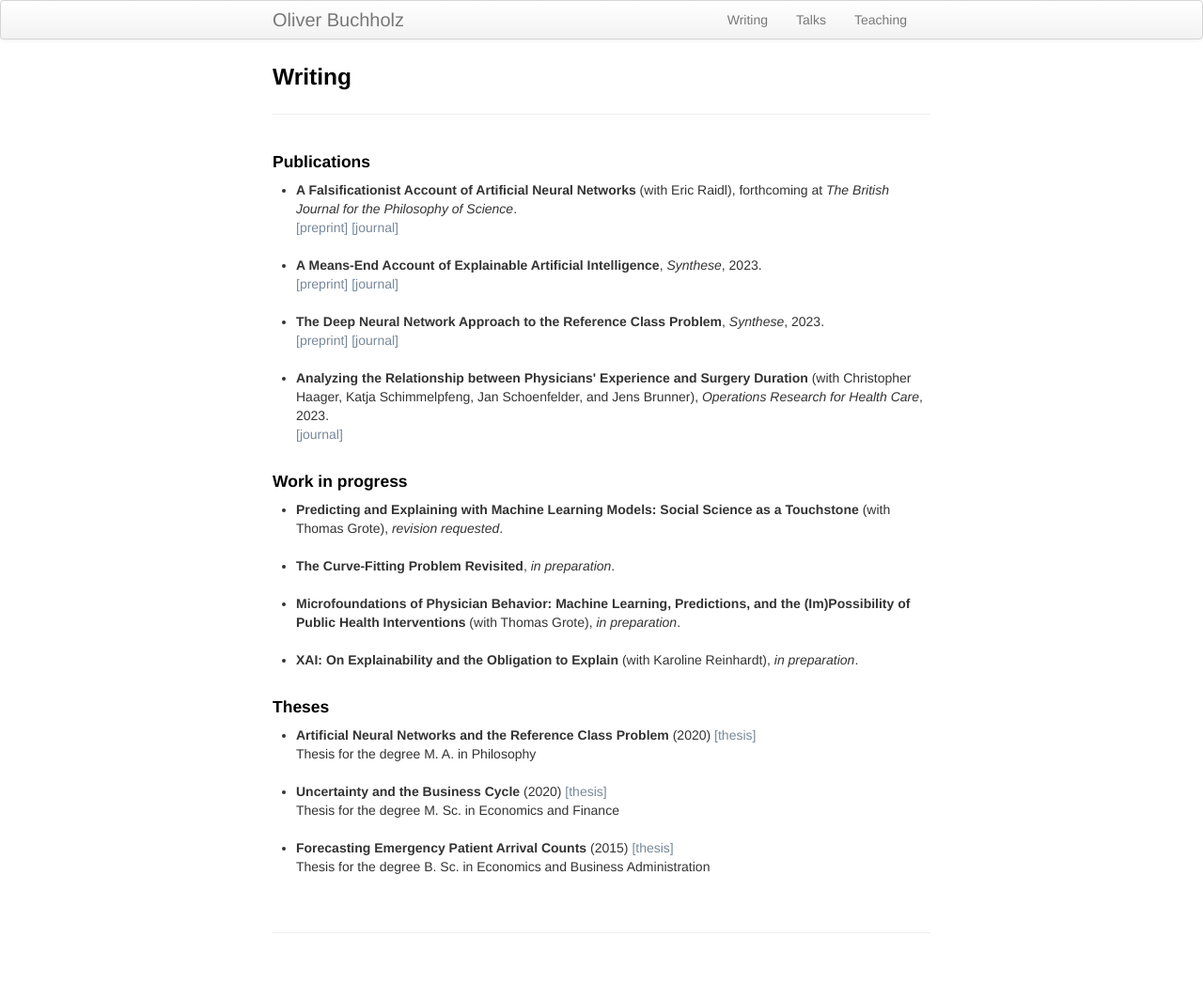
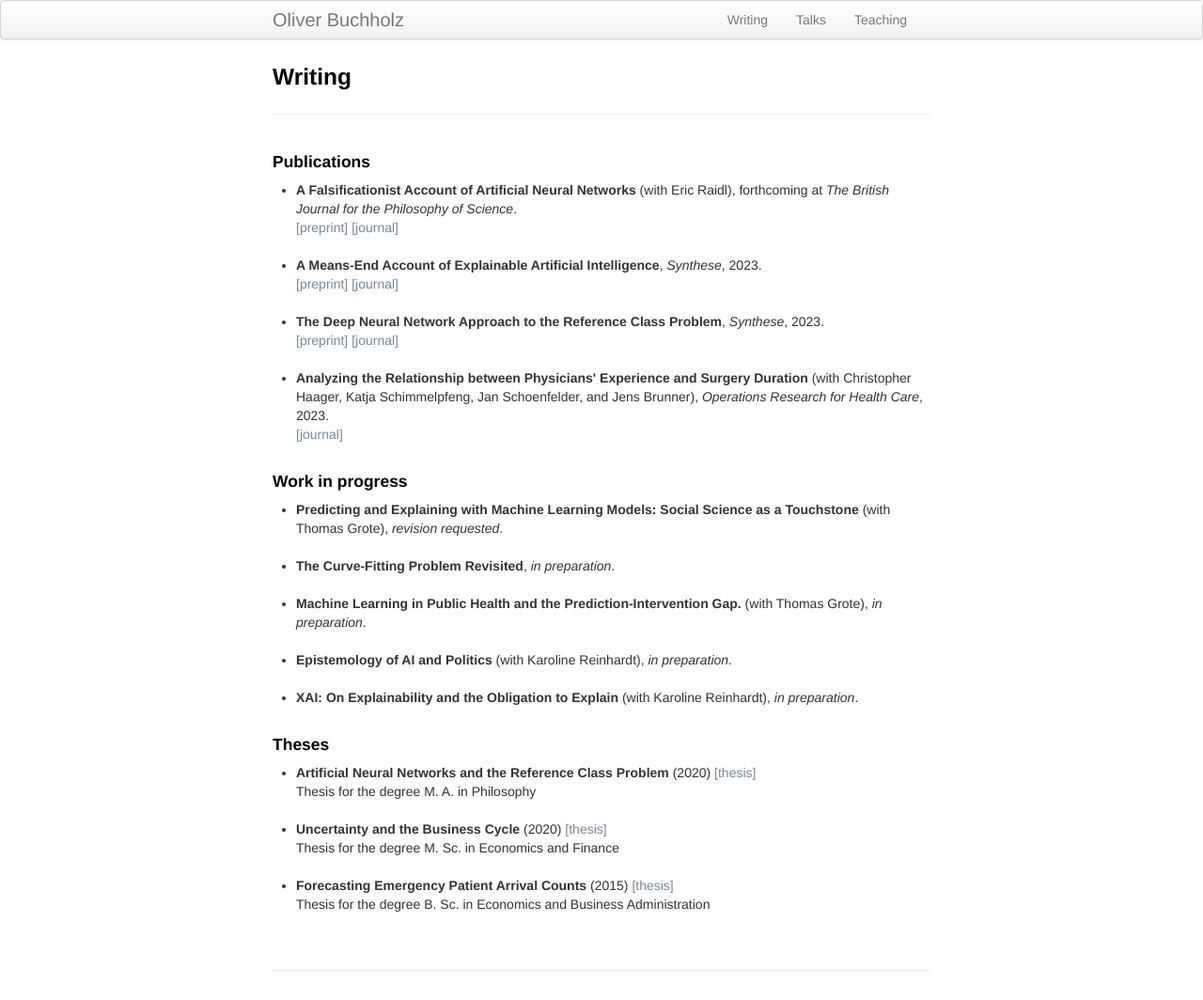
Before and after one commit to oliverbuchholz/oliverbuchholz.github.io, a Jekyll site: the page built from pages/writing.md, in a window 1280 px wide. Shown: the whole page at 94% size. Built offline with Jekyll 4.4.1, drawn with Linux system fonts in a browser that asks for light colours; before the commit the page ends 1024 px from its top, so only the background shows below that.

Commit message:
Update writing.md

```diff
--- a/pages/writing.md
+++ b/pages/writing.md
@@ -30,7 +30,10 @@ description: Oliver Buchholz | Writing
 <li><b>The Curve-Fitting Problem Revisited</b>, <i>in preparation</i>.<br><br>
 </li>
 
-<li><b>Microfoundations of Physician Behavior: Machine Learning, Predictions, and the (Im)Possibility of Public Health Interventions</b> (with Thomas Grote), <i>in preparation</i>.<br><br>
+<li><b>Machine Learning in Public Health and the Prediction-Intervention Gap.</b> (with Thomas Grote), <i>in preparation</i>.<br><br>
+</li>
+
+<li><b>Epistemology of AI and Politics</b> (with Karoline Reinhardt), <i>in preparation</i>.<br><br>
 </li>
 
 <li><b>XAI: On Explainability and the Obligation to Explain</b> (with Karoline Reinhardt), <i>in preparation</i>.<br><br>
```
